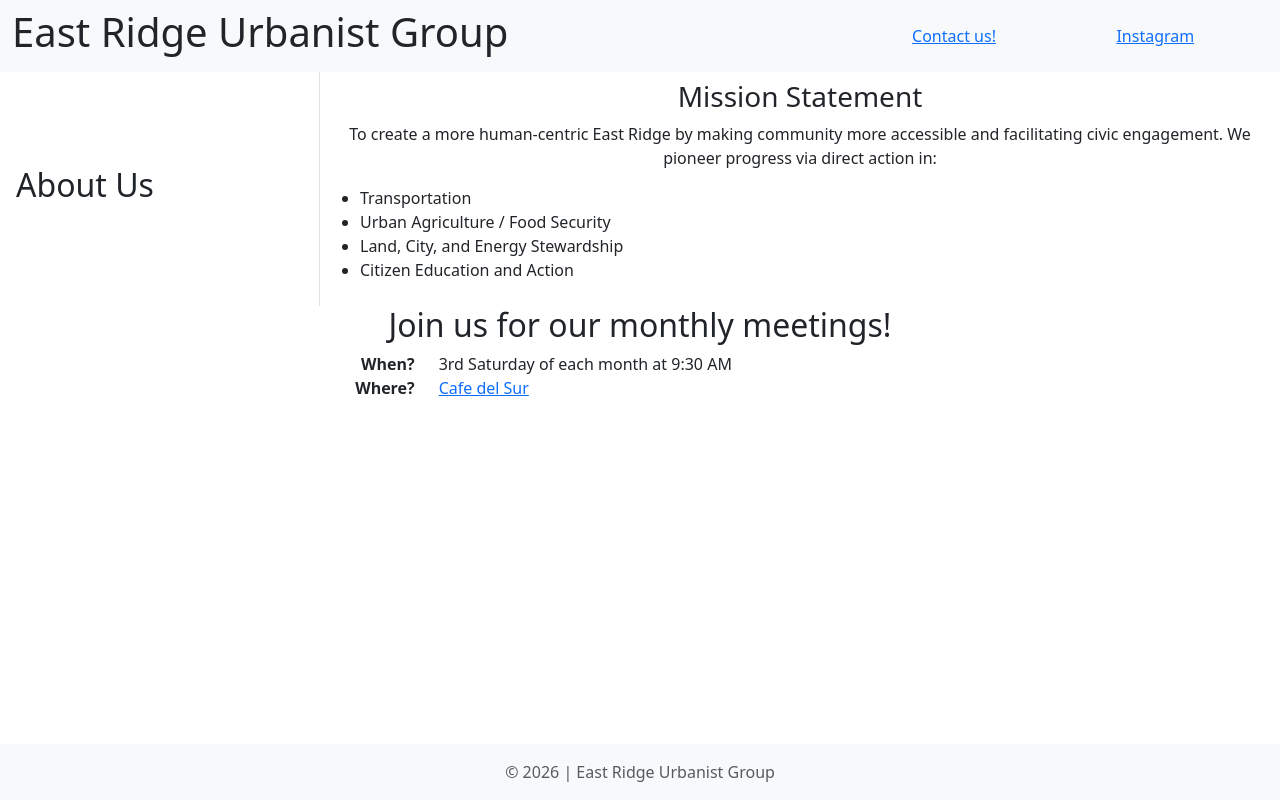
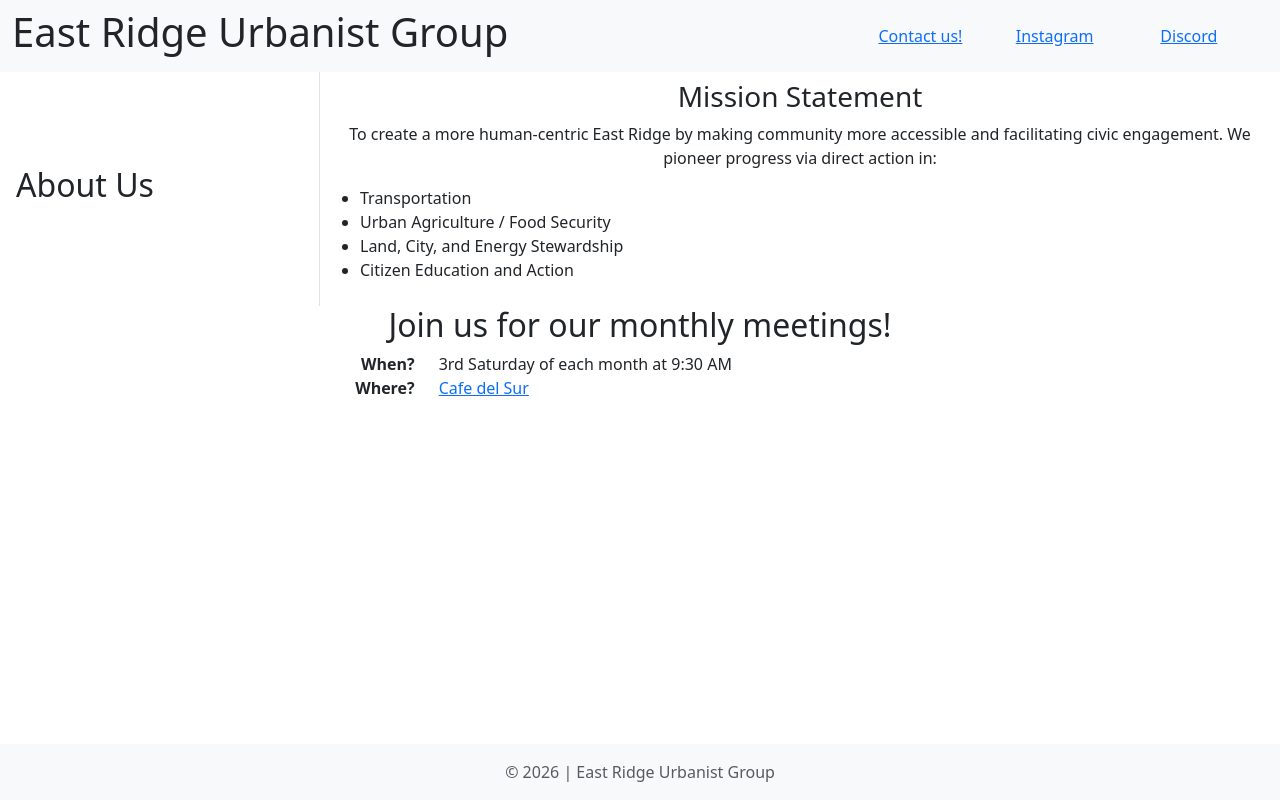
Before and after one commit to eastridgeurbanists/website, a plain HTML site: page index.html in a window 1280 px wide. Drawn offline with nearby package versions, Linux system fonts and the light colour scheme.

Commit message:
Main  3  tdb (#9)
* added links

* Added message for Discord invite request

```diff
--- a/index.html
+++ b/index.html
@@ -10,6 +10,7 @@
     <script src="https://cdn.jsdelivr.net/npm/bootstrap@5.3.8/dist/js/bootstrap.bundle.min.js"
         integrity="sha384-FKyoEForCGlyvwx9Hj09JcYn3nv7wiPVlz7YYwJrWVcXK/BmnVDxM+D2scQbITxI"
         crossorigin="anonymous"></script>
+    <script src="./static/js/discord_invite_request.js"></script>
     <link rel="stylesheet" href="./static/css/main.css">
 </head>
 
@@ -22,8 +23,9 @@
                 </div>
                 <div class="col-xs-12 col-md-4 d-md-flex align-items-center text-start" id="links">
                     <div class="row w-100">
-                        <div class="col-6 text-center" id="mail"><a href="mailto:eastridgeurbanists+inquiries@proton.me"><span class="d-xs-none  d-lg-block">Contact us!</span></a></div>
-                        <div class="col-6 text-center"><a href="https://www.instagram.com/eastridgeurbanists/"><span id="instagram">Instagram</span></a></div>
+                        <div class="col-4 text-center" id="mail"><a href="mailto:eastridgeurbanists+inquiries@proton.me"><span class="d-xs-none  d-lg-block">Contact us!</span></a></div>
+                        <div class="col-4 text-center"><a href="https://www.instagram.com/eastridgeurbanists/"><span id="instagram">Instagram</span></a></div>
+                        <div class="col-4 text-center"><a href="" class="button-as-link link-primary" onclick="requestInviteDiscord();"><span id="discord">Discord</span></a><div id="discord-request-invite"></div></div>
                     </div>
                 </div>
             </div>
--- /dev/null
+++ b/static/js/discord_invite_request.js
@@ -0,0 +1,6 @@
+const requestInviteDiscord = () => {
+    msg = `
+Our Discord server is not public-facing.\n\nPlease, send us an email at eastridgeurbanists+inquiries@proton.me to request to join!
+`
+    alert(msg)
+}
```
Also changed, not shown: static/css/main.css (line endings or trailing spaces), 1 other file.
